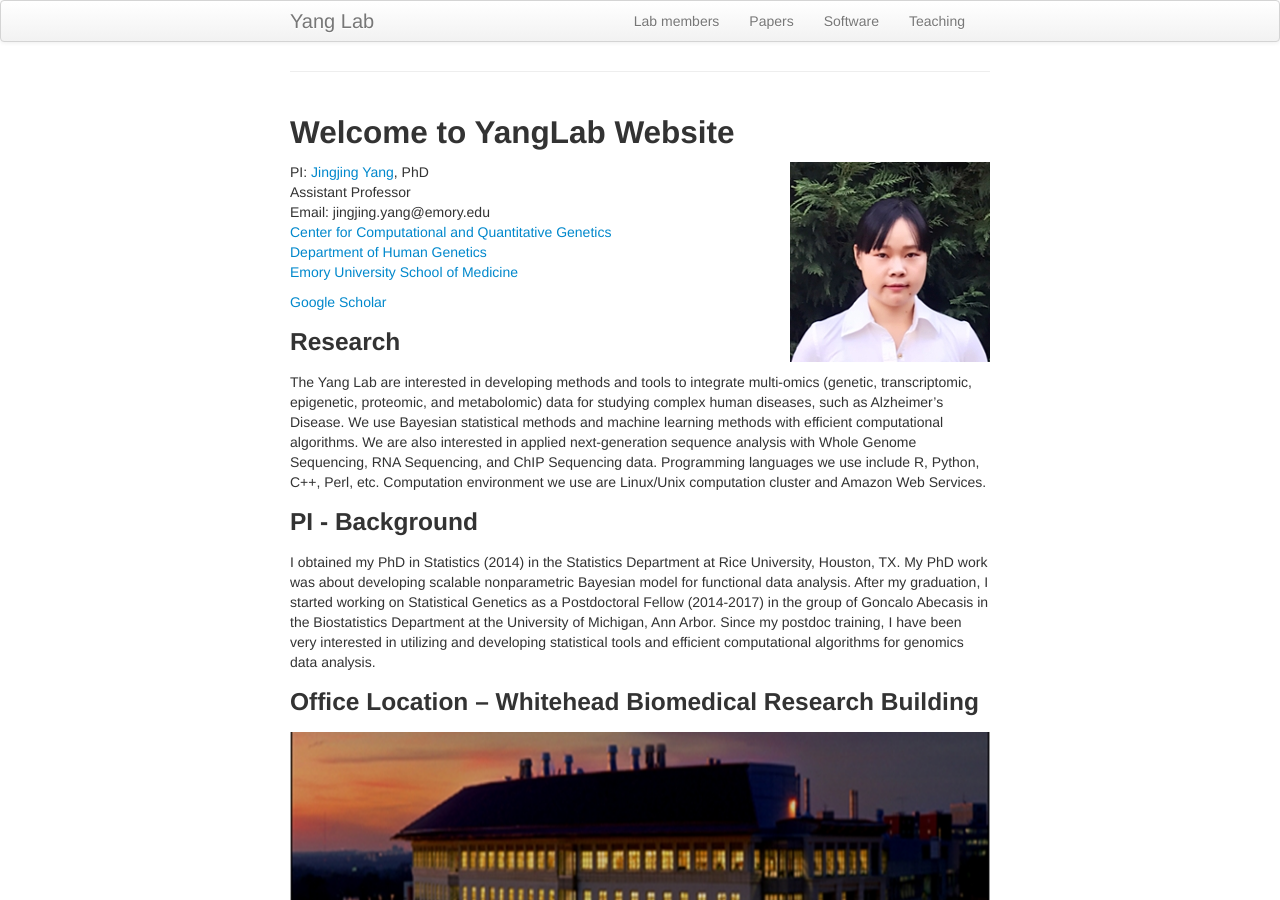
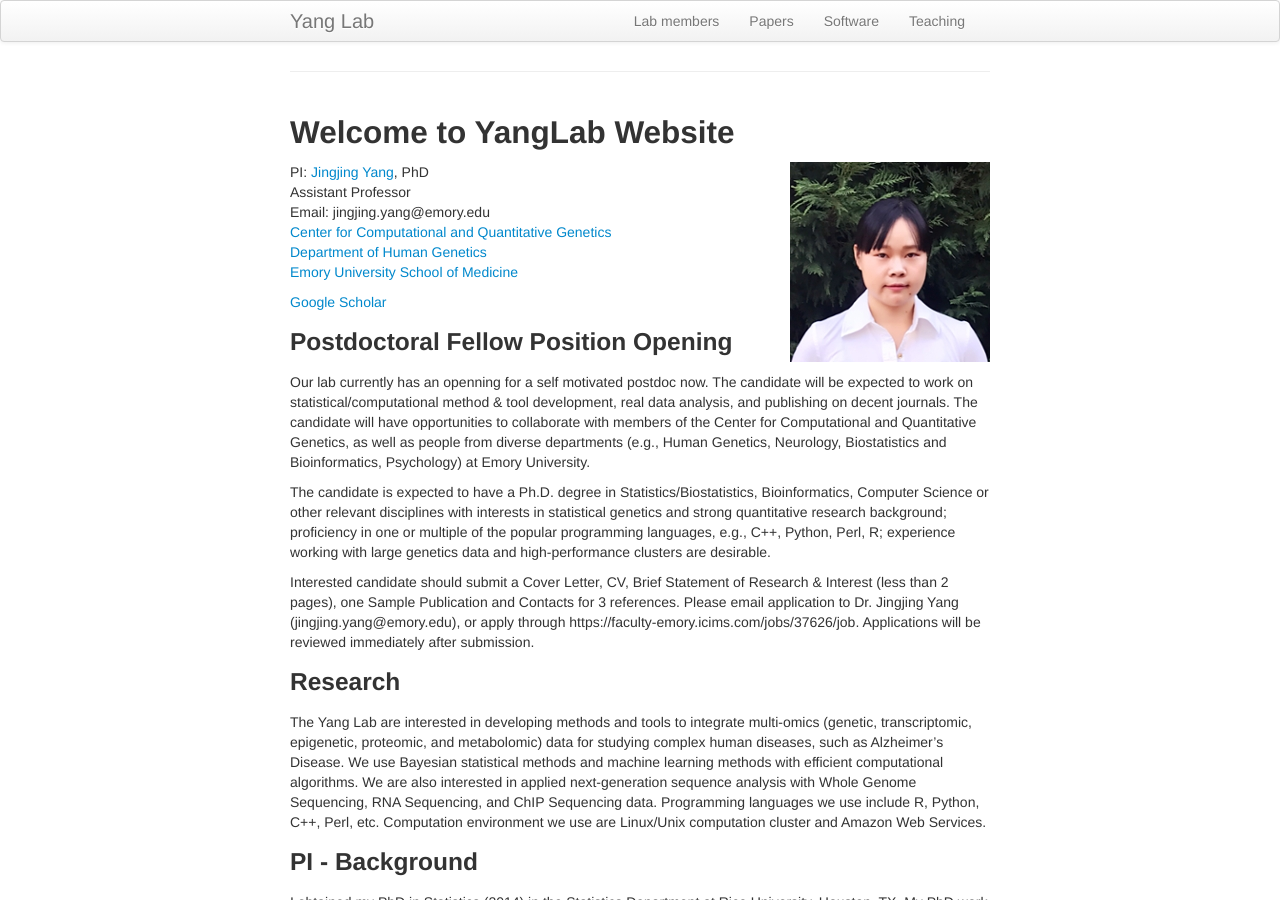
Before and after one commit to yanglab-emory/yanglab-emory.github.io, a Jekyll site: the page built from index.md, in a window 1280 px wide and 900 px high. Built offline with Jekyll 4.4.1, drawn with Linux system fonts in a browser that asks for light colours.

Commit message:
add job ad

```diff
--- a/index.md
+++ b/index.md
@@ -17,8 +17,14 @@ Email: jingjing.yang@emory.edu <br>
 [Department of Human Genetics](http://genetics.emory.edu/) <br>
 [Emory University School of Medicine](https://med.emory.edu/index.html)
 
+[Google Scholar](https://scholar.google.com/citations?user=ANXPW-UAAAAJ&hl=en)
 
-[Google Scholar](https://scholar.google.com/citations?user=ANXPW-UAAAAJ&hl=en)
+### Postdoctoral Fellow Position Opening
+Our lab currently has an openning for a self motivated postdoc now. The candidate will be expected to work on statistical/computational method & tool development, real data analysis, and publishing on decent journals. The candidate will have opportunities to collaborate with members of the Center for Computational and Quantitative Genetics, as well as people from diverse departments (e.g., Human Genetics, Neurology, Biostatistics and Bioinformatics, Psychology) at Emory University.
+
+The candidate is expected to have a Ph.D. degree in Statistics/Biostatistics, Bioinformatics, Computer Science or other relevant disciplines with interests in statistical genetics and strong quantitative research background; proficiency in one or multiple of the popular programming languages, e.g., C++, Python, Perl, R; experience working with large genetics data and high-performance clusters are desirable.
+
+Interested candidate should submit a Cover Letter, CV, Brief Statement of Research & Interest (less than 2 pages), one Sample Publication and Contacts for 3 references. Please email application to Dr. Jingjing Yang (jingjing.yang@emory.edu), or apply through https://faculty-emory.icims.com/jobs/37626/job. Applications will be reviewed immediately after submission.
 
 
 ### Research
```
